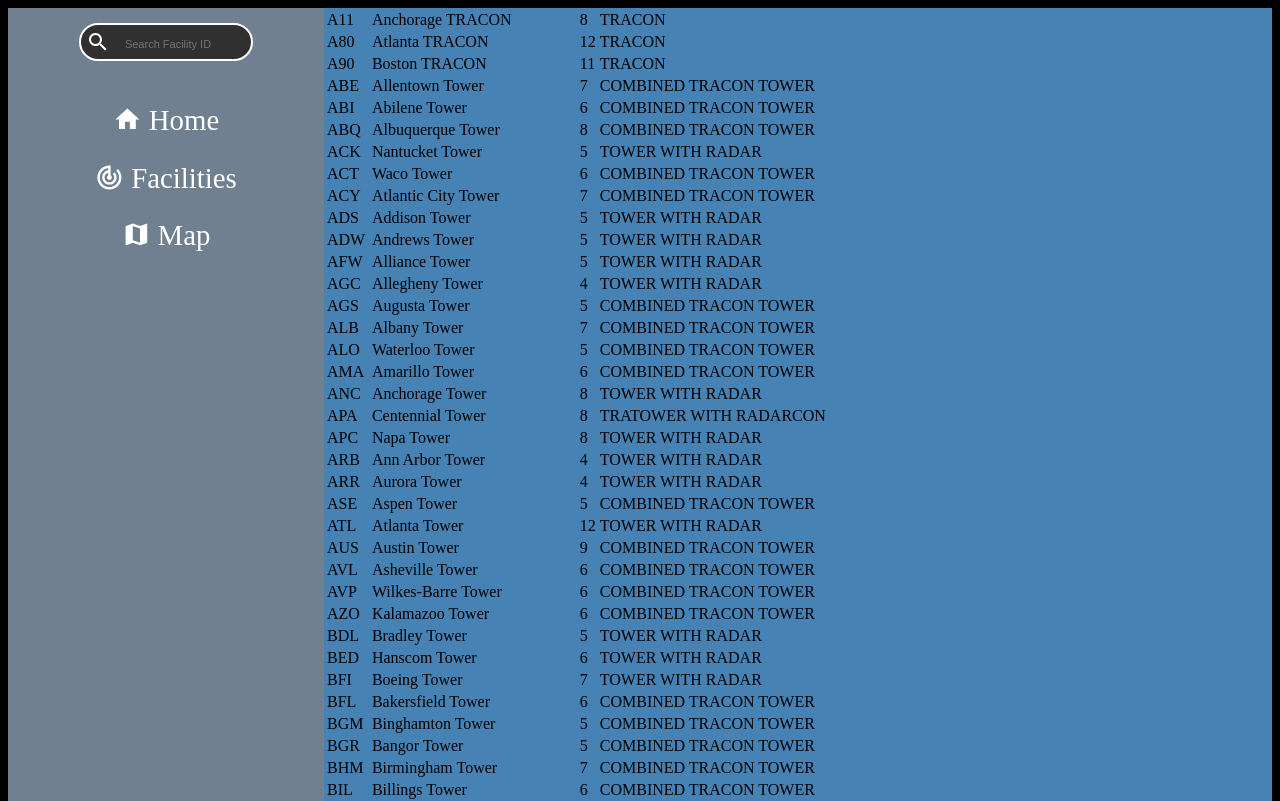
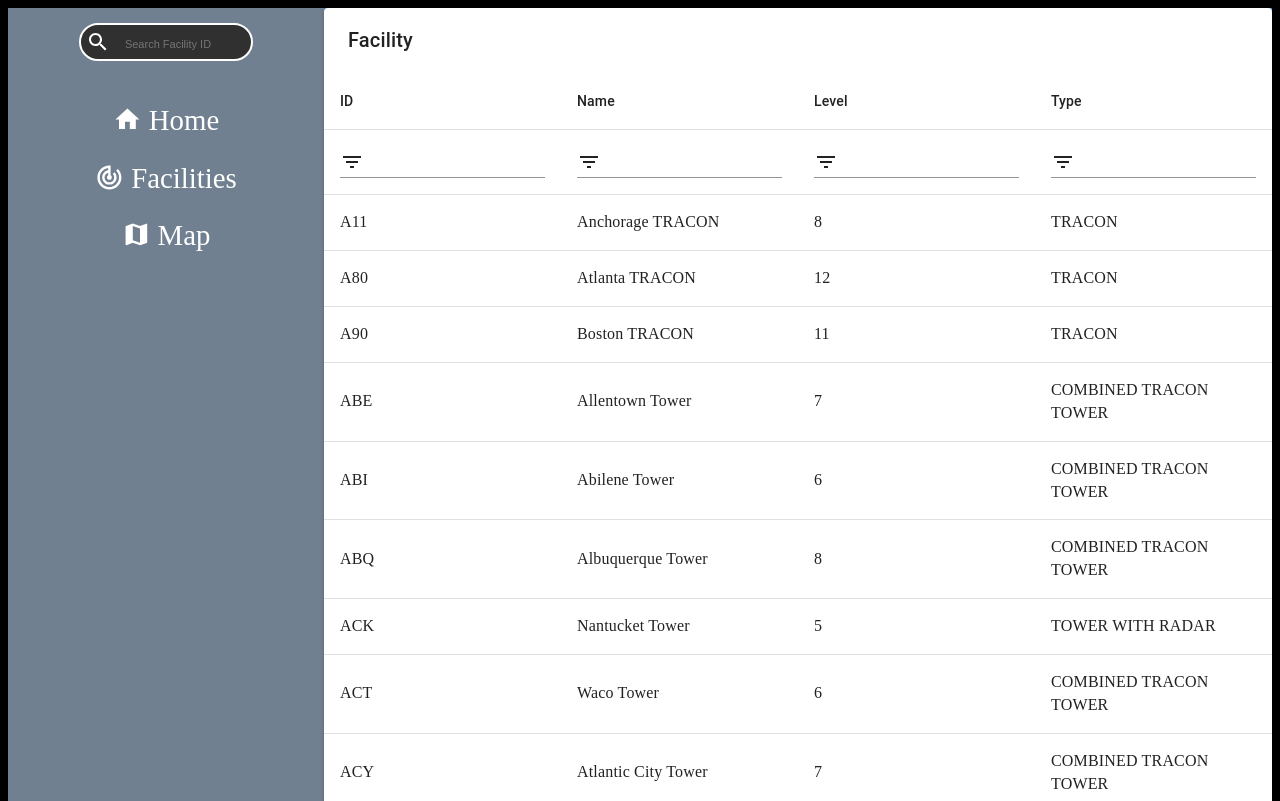
Before and after one commit to mj0730/next-fac-info, a Next.js app: page /facilities in a window 1280 px wide. Shown: the top 801 px of the page. Built offline with nearby package versions, Linux system fonts and the light colour scheme.

Commit message:
table layout complete; need styling and finish configuring options

```diff
--- a/Scripts/facility_info.js
+++ b/Scripts/facility_info.js
@@ -462,7 +462,7 @@
     CDW: {id: 'CDW', name: 'Caldwell Tower', level: 5, type: 'TOWER WITH RADAR', address: '31 Wright Way Ste #1', city: 'Fairfield', state: 'NJ', zip: '07004', phone : '973-575-6448', hours: '0700-2300', travelDays: 4},
     CHA: {id: 'CHA', name: 'Chatanooga Tower', level: 6, type: 'COMBINED TRACON TOWER', address: '5921 Pinehurst Ave', city: 'Chattanooga', state: 'TN', zip: '37421', phone : '423-855-6475', hours: '0600-2350', travelDays: 2},
     CHS: {id: 'CHS', name: 'Charleston Tower', level: 8, type: 'COMBINED TRACON TOWER', address: '5775 S Aviation Ave', city: 'Charleston', state: 'SC', zip: '29406', phone : '843-414-2800', hours: '0000-2359', travelDays: 3},
-    CID: {id: 'CID', name: 'ACedar Rapids Tower', level: 5, type: 'COMBINED TRACON TOWER', address: '9455 Shepard Ct SW', city: 'Cedar Rapids', state: 'IA', zip: '52404', phone : '319-364-2344', hours: '0500-2330', travelDays: 2},
+    CID: {id: 'CID', name: 'Cedar Rapids Tower', level: 5, type: 'COMBINED TRACON TOWER', address: '9455 Shepard Ct SW', city: 'Cedar Rapids', state: 'IA', zip: '52404', phone : '319-364-2344', hours: '0500-2330', travelDays: 2},
     CKB: {id: 'CKB', name: 'Clarksburg Tower', level: 5, type: 'COMBINED TRACON TOWER', address: '2500 Aviation Way', city: 'Bridgeport', state: 'WV', zip: '26330', phone : '304-842-4465', hours: '0600-2300 MON - FRI, 0700-2300 SAT - SUN', travelDays: 3},
     CLE: {id: 'CLE', name: 'Cleveland Tower', level: 8, type: 'COMBINED TRACON TOWER', address: '5300 Riverside Dr', city: 'Cleveland', state: 'OH', zip: '44135', phone : '216-898-2020', hours: '0000-2359', travelDays: 3},
     CLT: {id: 'CLT', name: 'Charlotte Tower', level: 12, type: 'COMBINED TRACON TOWER', address: '5507 Josh BirMham Pkwy', city: 'Charlotte', state: 'NC', zip: '28208', phone : '704-359-1000', hours: '0000-2359', travelDays: 3},
--- a/pages/facilities.js
+++ b/pages/facilities.js
@@ -1,11 +1,51 @@
 import Head from 'next/head';
-import { useState, useEffect, useContext } from 'react';
-import * as facs from '../scripts/facility_info';  //refactor to only import needed object
+import { useState, useEffect, useContext, forwardRef} from 'react';
+import {FACILITIES} from '../scripts/facility_info';
 import FacilityListItem from '../components/FacilityListItem';
+import MaterialTable from 'material-table';
+
+/* Icon Imports */
+import AddBox from '@material-ui/icons/AddBox';
+import ArrowDownward from '@material-ui/icons/ArrowDownward';
+import Check from '@material-ui/icons/Check';
+import ChevronLeft from '@material-ui/icons/ChevronLeft';
+import ChevronRight from '@material-ui/icons/ChevronRight';
+import Clear from '@material-ui/icons/Clear';
+import DeleteOutline from '@material-ui/icons/DeleteOutline';
+import Edit from '@material-ui/icons/Edit';
+import FilterList from '@material-ui/icons/FilterList';
+import FirstPage from '@material-ui/icons/FirstPage';
+import LastPage from '@material-ui/icons/LastPage';
+import Remove from '@material-ui/icons/Remove';
+import SaveAlt from '@material-ui/icons/SaveAlt';
+import Search from '@material-ui/icons/Search';
+import ViewColumn from '@material-ui/icons/ViewColumn';
+
+const tableIcons = {
+  Add: forwardRef((props, ref) => <AddBox {...props} ref={ref} />),
+  Check: forwardRef((props, ref) => <Check {...props} ref={ref} />),
+  Clear: forwardRef((props, ref) => <Clear {...props} ref={ref} />),
+  Delete: forwardRef((props, ref) => <DeleteOutline {...props} ref={ref} />),
+  DetailPanel: forwardRef((props, ref) => <ChevronRight {...props} ref={ref} />),
+  Edit: forwardRef((props, ref) => <Edit {...props} ref={ref} />),
+  Export: forwardRef((props, ref) => <SaveAlt {...props} ref={ref} />),
+  Filter: forwardRef((props, ref) => <FilterList {...props} ref={ref} />),
+  FirstPage: forwardRef((props, ref) => <FirstPage {...props} ref={ref} />),
+  LastPage: forwardRef((props, ref) => <LastPage {...props} ref={ref} />),
+  NextPage: forwardRef((props, ref) => <ChevronRight {...props} ref={ref} />),
+  PreviousPage: forwardRef((props, ref) => <ChevronLeft {...props} ref={ref} />),
+  ResetSearch: forwardRef((props, ref) => <Clear {...props} ref={ref} />),
+  Search: forwardRef((props, ref) => <Search {...props} ref={ref} />),
+  SortArrow: forwardRef((props, ref) => <ArrowDownward {...props} ref={ref} />),
+  ThirdStateCheck: forwardRef((props, ref) => <Remove {...props} ref={ref} />),
+  ViewColumn: forwardRef((props, ref) => <ViewColumn {...props} ref={ref} />)
+};
 
 const Facilites = () => {
+  const facilityData = Object.values(FACILITIES);
+  console.log(facilityData)
 
-  const {FACILITIES} = facs;
+  const columnHeaders = [{title: 'ID', field: 'id'}, {title: 'Name', field: 'name'}, {title: 'Level', field: 'level'}, {title: 'Type', field: 'type'}]
 
   return (
     <div id="container">
@@ -13,11 +53,13 @@
         <title>pointSixtyFive - Facility Information</title>
       </Head>
 
-      <table>
-        <tbody>
-          <FacilityListItem facilities={FACILITIES} />
-        </tbody>
-      </table>
+      <MaterialTable
+        title='Facility'
+        columns={columnHeaders}
+        data={facilityData}
+        icons={tableIcons}
+        options={{sorting: true, filtering: true, search: false, paging: false}}
+      />
     </div>
 )}
 
```
